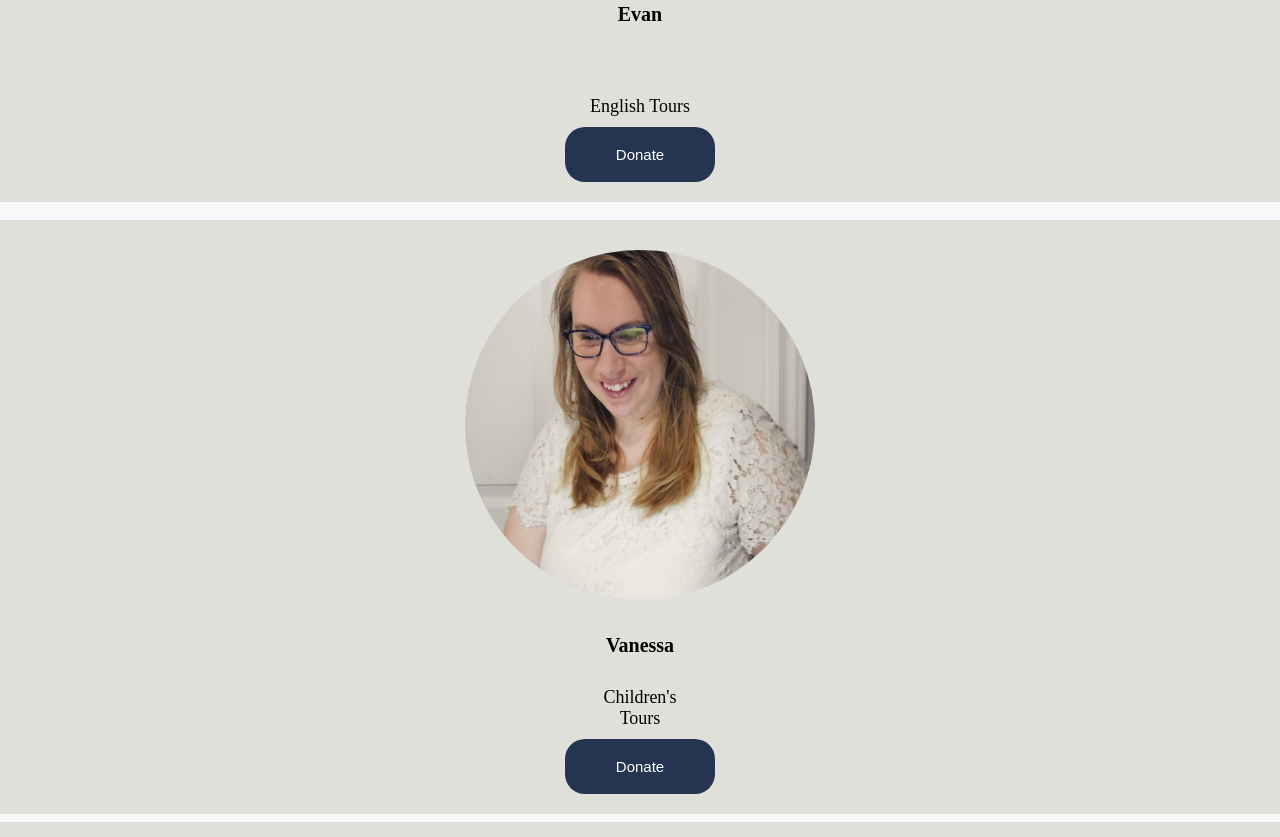
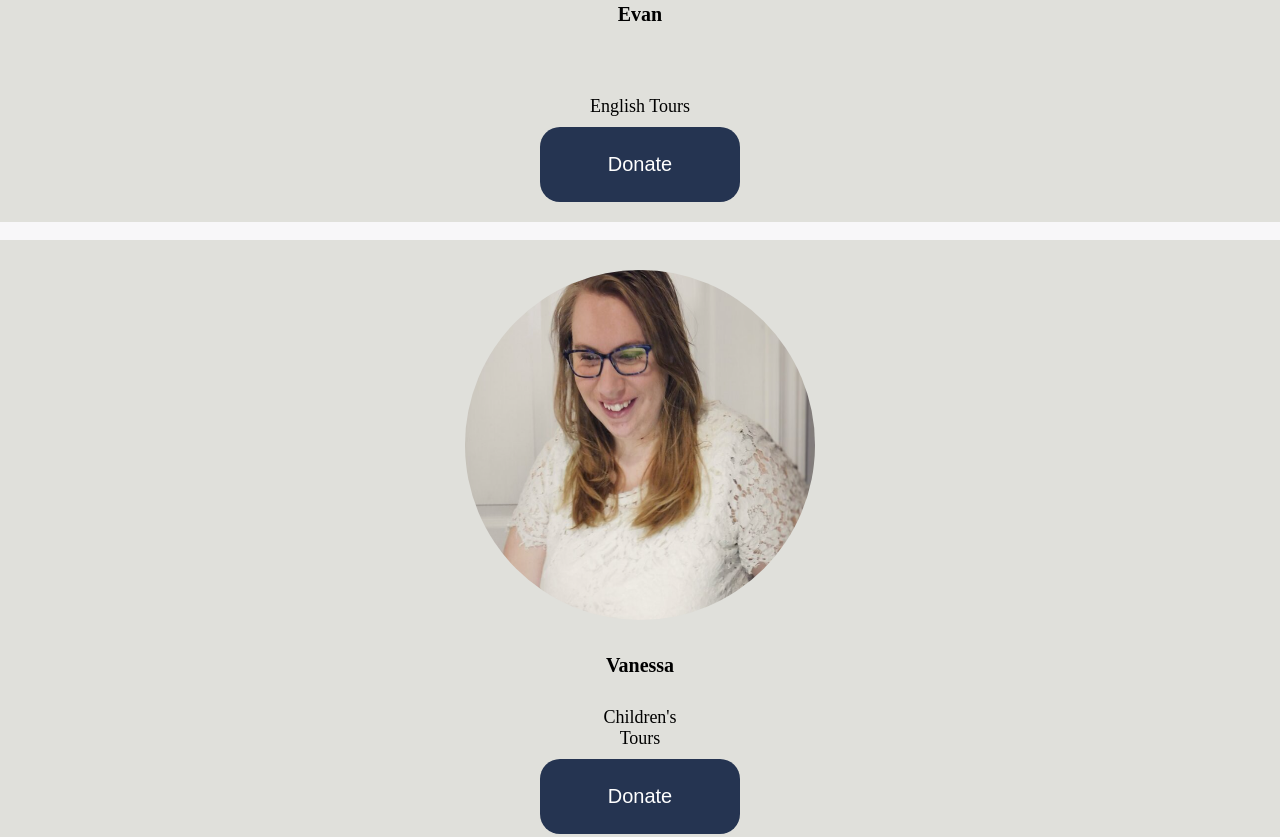
Before and after one commit to i-do-declare92/wocbt, a plain HTML site: page donate/donate.html in a window 1280 px wide. Shown: the part 1060-1897 px from the top of the page. Drawn offline with Linux system fonts and the light colour scheme.

Commit message:
made button styling on donate page consistent with site theme

```diff
--- a/donate/donate.css
+++ b/donate/donate.css
@@ -51,15 +51,22 @@ body {
     margin: auto;
 }
 
-.btn1 {
+.btn {
+
     background-color: #253451;
-    color: #fff;
-    width: 150px;
-    height: 55px;
+    color:#FFF;
+    width: 200px;
+    height: 75px;
     border-radius: 15pt;
-    font-size: 15px;
+    font-size: 20px;
+    cursor: pointer;
+    margin: auto;
     border-style: none;
 
+}
+
+.btn:hover {
+    background-color: #515d74;
 }
 
 .contain2 {
@@ -98,19 +105,6 @@ body {
     margin: auto;
 }
 
-.btn2 {
-    background-color: #253451;
-    color: #fff;
-    width: 150px;
-    height: 55px;
-    border-radius: 15pt;
-    font-size: 15px;
-    border-style: none;
-}
-
-button:hover {
-    background-color: #515d74;
-}
 
 .contain3 {
     display: flex;
--- a/donate/donate.html
+++ b/donate/donate.html
@@ -77,7 +77,7 @@
             <p class="para1">English Tours</p>
             <!--add Donate button below text-->
             <a href="../evan/evan.html">
-                <button class="btn1">Donate</button>
+                <button class="btn">Donate</button>
             </a>
         </div>
     </div>
@@ -94,7 +94,7 @@
             <p class="para2">Children's Tours</p>
             <!--Add donate button below text-->
             <a href="../vanessa/vanessa.html">
-                <button class="btn2">Donate</button>
+                <button class="btn">Donate</button>
             </a>
         </div>
     </div>
@@ -113,7 +113,7 @@
         <p class="para1">Chinese Tours</p>
         <!--add Donate button below text-->
         <a href="../bocheng/bocheng.html">
-            <button class="btn1">Donate</button>
+            <button class="btn">Donate</button>
         </a>
     </div>
 </div>
@@ -130,7 +130,7 @@
         <p class="para2">Co-host Helper</p>
         <!--Add donate button below text-->
         <a href="../mandy/mandy.html">
-            <button class="btn2">Donate</button>
+            <button class="btn">Donate</button>
         </a>
     </div>
 </div>
```
